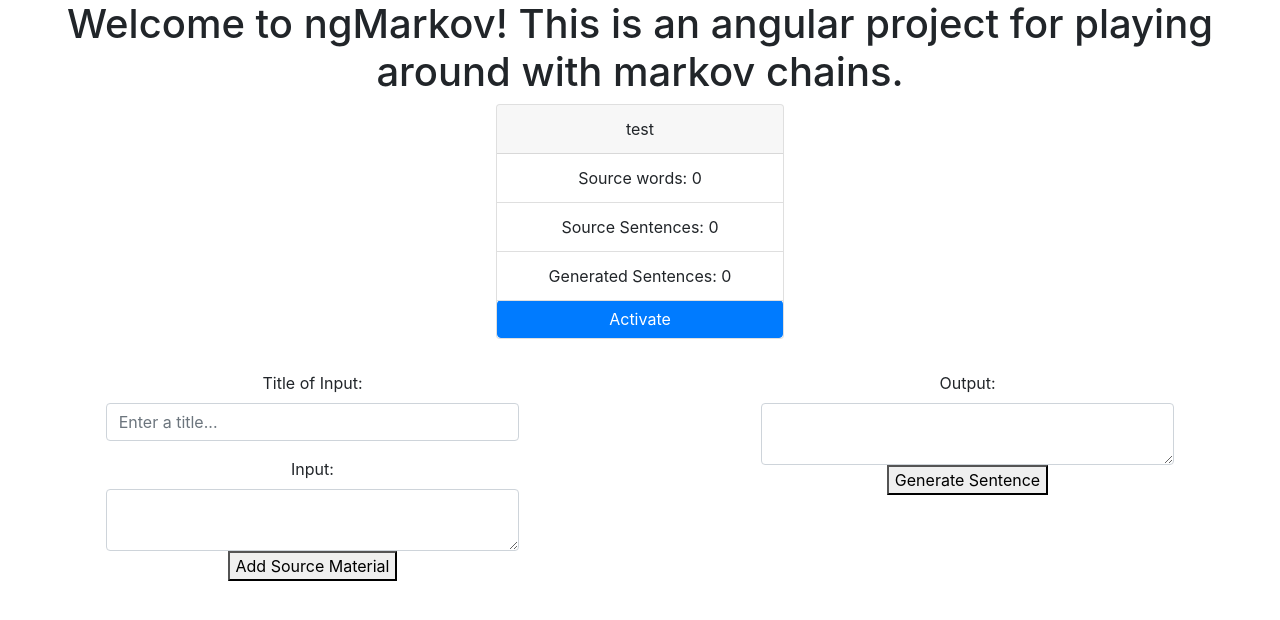
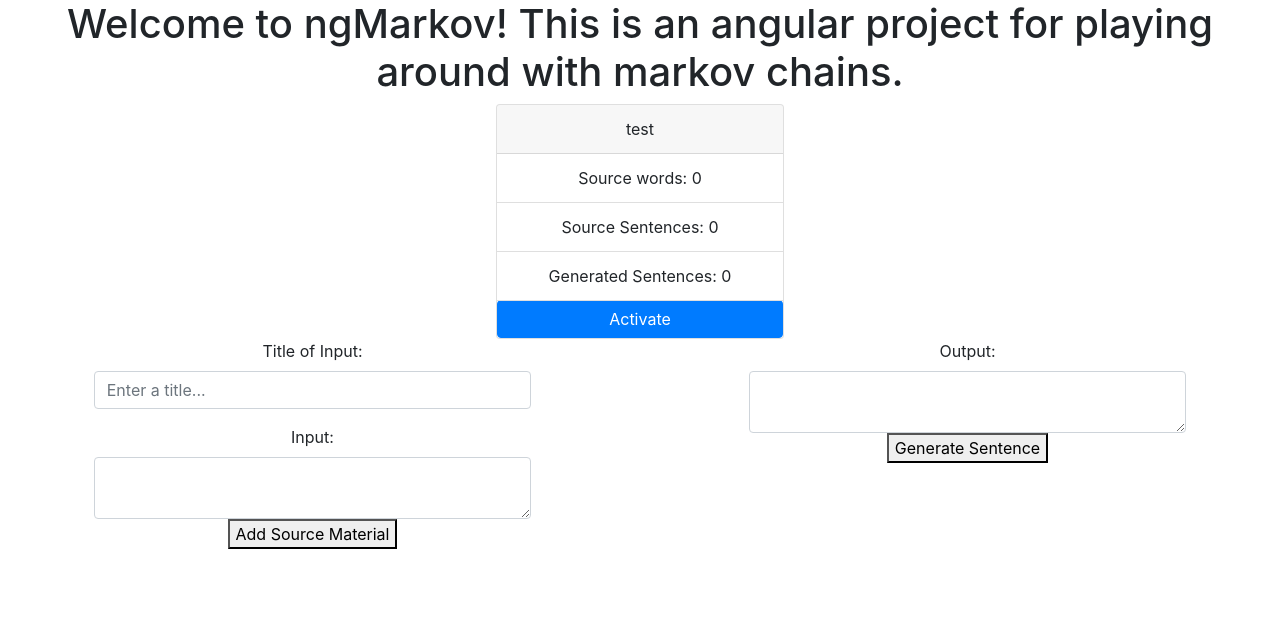
Before and after one commit to krosn/ngMarkov, an Angular app: page / in a window 1280 px wide. Shown: the top 620 px of the page. Built offline with nearby package versions, Linux system fonts and the light colour scheme.

Commit message:
Removed forms from html

```diff
--- a/src/app/markov/markov.component.html
+++ b/src/app/markov/markov.component.html
@@ -11,23 +11,23 @@
     <button class="btn btn-primary">Activate</button>
   </div>
   <div class="row" *ngIf='currentGenerator'>
-    <form class="col-md-6">
+    <div class="col-md-6">
       <div class="form-group">
         <label for="title-input">Title of Input:</label>
-        <input type="text" class="form-control" id="title-input" placeholder="Enter a title...">
+        <input type="text" [(ngModel)]="inputName" class="form-control" id="title-input" placeholder="Enter a title...">
       </div>
       <div class="form-group input-container">
         <label for="input-text">Input:</label>
-        <textarea class="form-control" [(ngModel)]="inputText" name="input-text" id="input-text"></textarea>
+        <textarea [(ngModel)]="inputText" class="form-control" id="input-text"></textarea>
         <button class="add-text-btn" (click)="onAddText()">Add Source Material</button>
       </div>
-    </form>
-    <form class="col-md-6">
+    </div>
+    <div class="col-md-6">
       <div class="form-group output-container">
         <label for="output-text">Output:</label>
         <textarea class="form-control" id="output-text">{{outputText}}</textarea>
         <button class="generate-btn" (click)="onGenerate()">Generate Sentence</button>
       </div>
-    </form>
+    </div>
   </div>
 </div>
```
